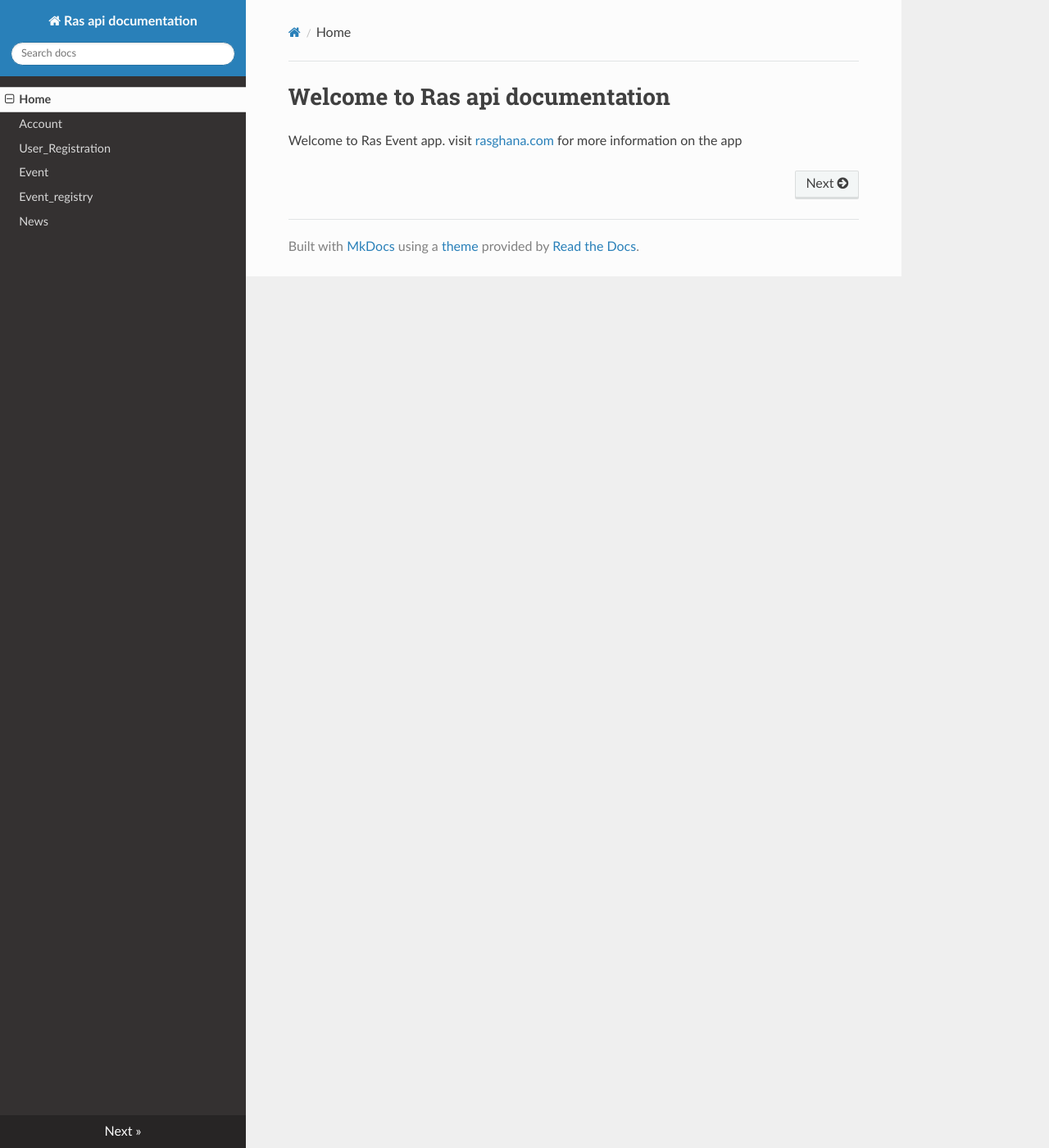
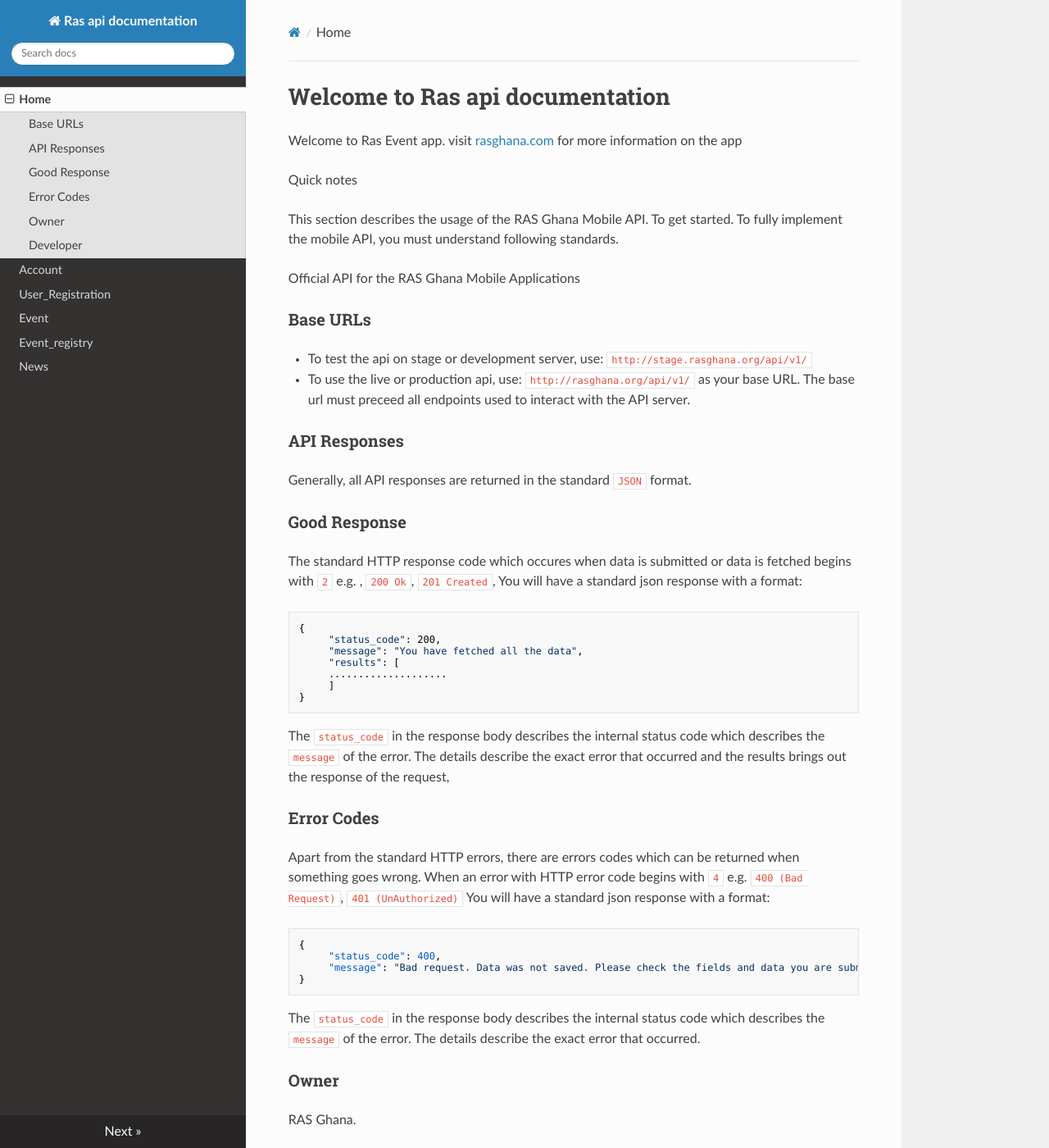
Before and after one commit to rasghana/ras_docs, an MkDocs documentation site: the page built from docs/index.md, in a window 1280 px wide and 1400 px high. Shown: the whole window at 82% size. Built offline with MkDocs 1.6.1, drawn with Linux system fonts in a browser that asks for light colours; nearby versions of some CDN libraries; old or Windows-style settings are respelled for this version of MkDocs; some of the changed text lies outside the part shown.

Commit message:
added status code

```diff
--- a/docs/index.md
+++ b/docs/index.md
@@ -1,3 +1,53 @@
 # Welcome to Ras api documentation
 
-Welcome to Ras Event app. visit [rasghana.com](http://www.ras.com) for more information on the app
+Welcome to Ras Event app. visit [rasghana.com](http://www.rasghana.com) for more information on the app
+
+Quick notes
+
+This section describes the usage of the RAS Ghana Mobile API. To get started. To fully implement the mobile API, you must understand following standards.
+
+Official API for the RAS Ghana Mobile Applications
+
+### Base URLs
+
+ - To test the api on stage or development server, use: ``http://stage.rasghana.org/api/v1/``
+ - To use the live or production api, use: ``http://rasghana.org/api/v1/`` as your base URL. The base url must preceed all endpoints used to interact with the API server.
+
+
+### API Responses
+
+Generally, all API responses are returned in the standard `JSON` format.
+
+### Good Response
+
+The standard HTTP response code which occures when data is submitted or data is fetched begins with `2` e.g. , `200 Ok`, `201 Created`, You will have a standard json response with a format:
+
+    {
+         "status_code": 200,
+         "message": "You have fetched all the data",
+         "results": [
+         ....................
+         ]
+    }
+
+The ``status_code`` in the response body describes the internal status code which describes the `message` of the error. The details describe the exact error that occurred and the results brings out the response of the request,
+
+
+### Error Codes
+
+Apart from the standard HTTP errors, there are errors codes which can be returned when something goes wrong. When an error with HTTP error code begins with `4` e.g. `400 (Bad Request)`, `401 (UnAuthorized)` You will have a standard json response with a format:
+
+    {
+         "status_code": 400,
+         "message": "Bad request. Data was not saved. Please check the fields and data you are submitting"
+    }
+
+The ``status_code`` in the response body describes the internal status code which describes the `message` of the error. The details describe the exact error that occurred.
+
+### Owner
+
+RAS Ghana.
+
+### Developer
+
+Kennedy Anyinatoe.
```
Also changed, not shown: docs/account_registration.md (+12 -4 lines), docs/event_registry.md (+18 -18 lines).
